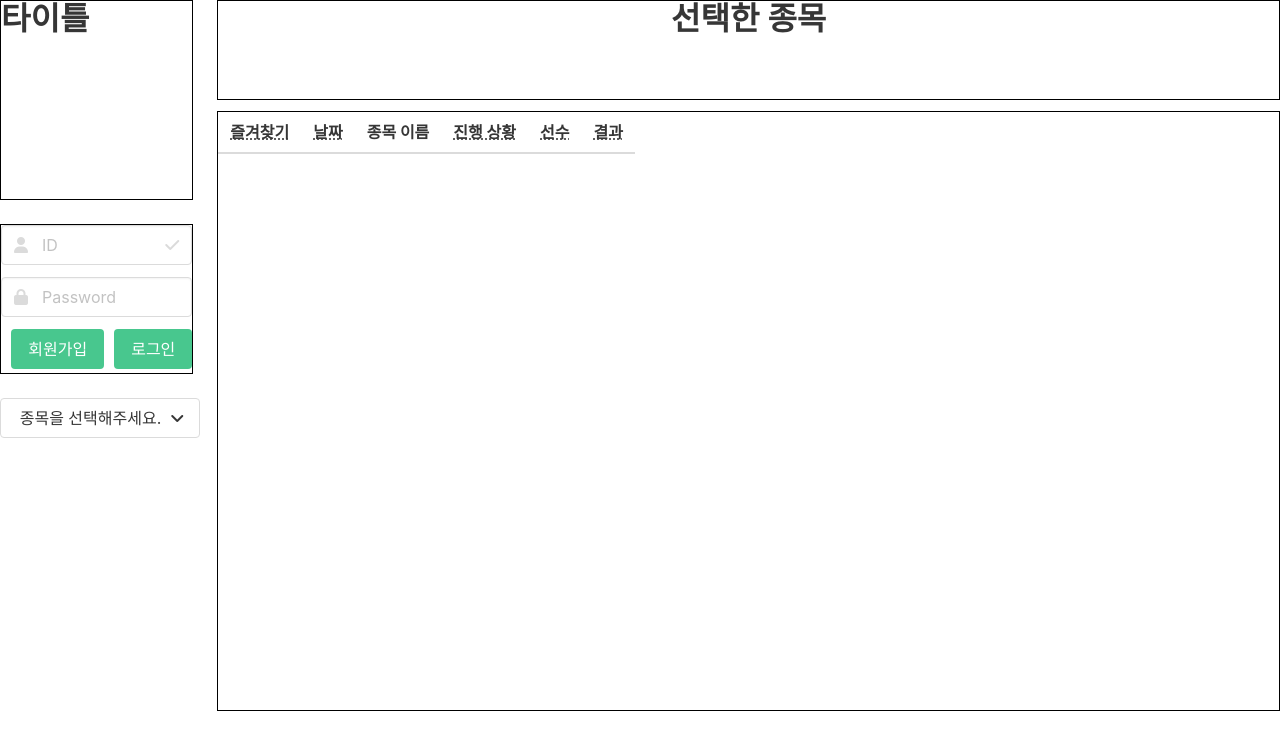
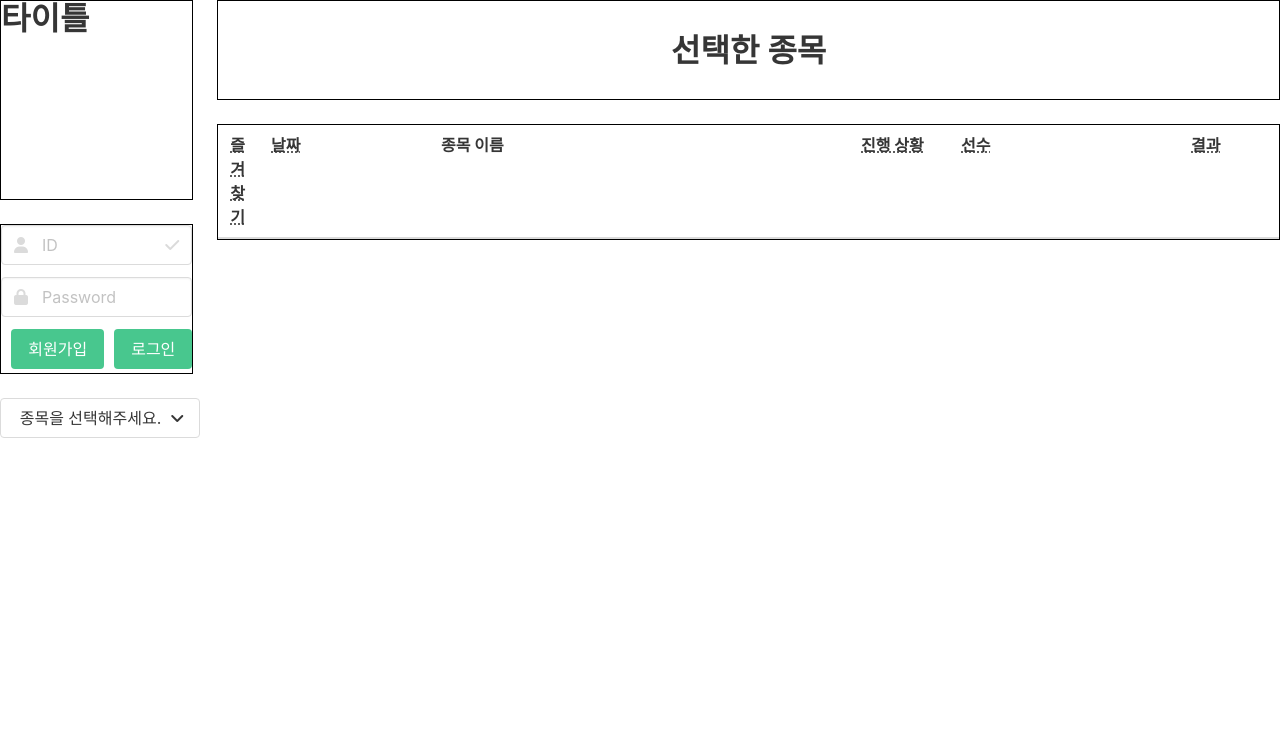
Before and after one commit to ggam-nyang/JUNGLE_WEEK0_Team1, a Flask app: page / in a window 1280 px wide. Shown: the top 750 px of the page. Run offline with Flask 2, Linux system fonts and the light colour scheme; lists and menus that the app fills with data are empty; some libraries are stand-ins or nearby versions.

Commit message:
필드 길이 고정

```diff
--- a/app.py
+++ b/app.py
@@ -71,7 +71,6 @@ def logout():
 def makeSchedule():
     item_selected = request.form['item_give']
     item_schedule = list(db.dbPlan.find({'name': item_selected}, {'_id': 0}))
-    print(item_schedule)
     return jsonify({'result': 'success', 'schedule_give': item_schedule})
 
 if __name__ == '__main__':
--- a/static/js/main.js
+++ b/static/js/main.js
@@ -84,7 +84,7 @@ function makeScheduleDiv(date, time, title, matchState, entry, matchResult) {
                                 <i class="far fa-star"></i>
                             </button>
                         </th>
-                        <th>${date} ${time}</th>
+                        <th>${date} ${time}</abbr></th>
                         <td>${title}</td>
                         <td>${matchState}</td>
                         <td>${entry}</td>
--- a/templates/index.html
+++ b/templates/index.html
@@ -145,20 +145,20 @@
             </div>
         </div>
         <div class="column">
-            <div id="select-item" class="title" style="height: 100px; border: 1px black solid; text-align: center; margin-bottom: 0.7rem;">
+            <div id="select-item" class="title" style="height: 100px; border: 1px black solid; text-align: center; line-height: 100px; vertical-align: middle;">
                 선택한 종목
             </div>
 
-            <div class="block" style="height: 600px; border: 1px black solid;">
+            <div class="block" style="border: 1px black solid;">
                 <table id="schedule-table" class="table">
                     <thead>
                       <tr>
                         <th><abbr title="My">즐겨찾기</abbr></th>
-                        <th><abbr title="Date">날짜</abbr></th>
-                        <th>종목 이름</th>
-                        <th><abbr title="matchState">진행 상황</abbr></th>
-                        <th><abbr title="entry">선수</abbr></th>
-                        <th><abbr title="matchResult">결과</abbr></th>
+                        <th style="width: 170px;"><abbr title="Date" style="width: 5px;">날짜</abbr></th>
+                        <th style="width: 420px;">종목 이름</th>
+                        <th style="width: 100px;"><abbr title="matchState">진행 상황</abbr></th>
+                        <th style="width: 230px;"><abbr title="entry">선수</abbr></th>
+                        <th style="width: 100px;"><abbr title="matchResult">결과</abbr></th>
                       </tr>
                     </thead>
                     <tbody id="schedule-table-body">
```
